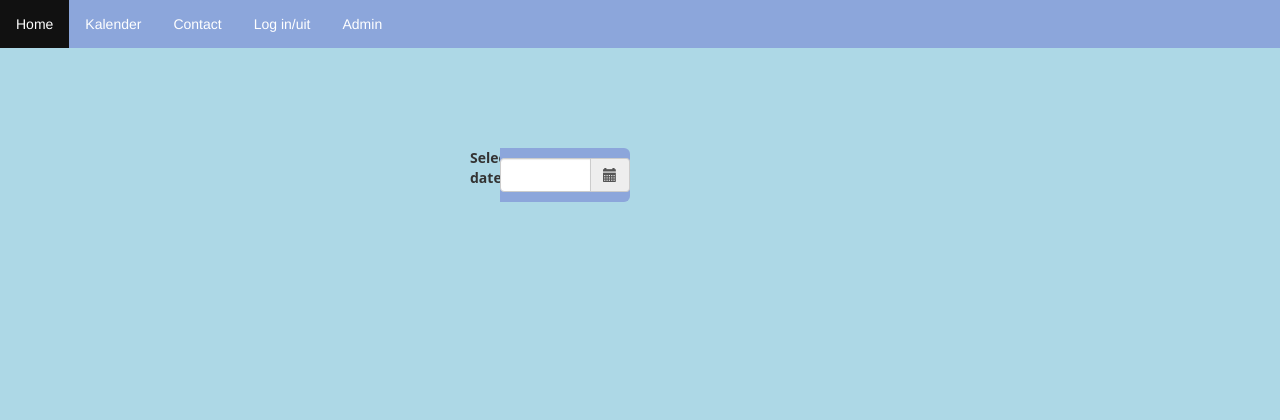
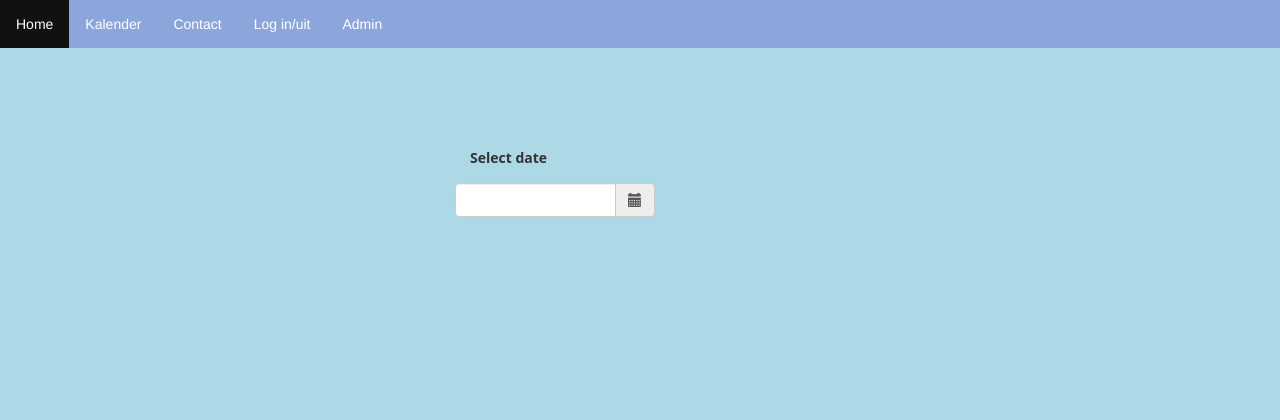
Before and after one commit to evgenyvh/KnowItAll, a PHP site: page /kalender.php in a window 1280 px wide. Shown: the top 420 px of the page. Run offline with PHP 8.4, Linux system fonts and the light colour scheme; some libraries are stand-ins or nearby versions.

Commit message:
input field css gefixed

```diff
--- a/styles/style.css
+++ b/styles/style.css
@@ -128,9 +128,8 @@ body{
 }
 .date{
     height:100%;
-    width:130px;
+    width:200px;
     float:left;
-    background-color: #8CA6DB;
     border-radius:0 6px 6px 0;
     text-align:right;
     padding:10px 30px;
@@ -222,3 +221,6 @@ body{
     background-color:red;
     transform:translatez(-60px) scale();
 }
+.col-sm-2 {
+    width: auto;
+}
```
